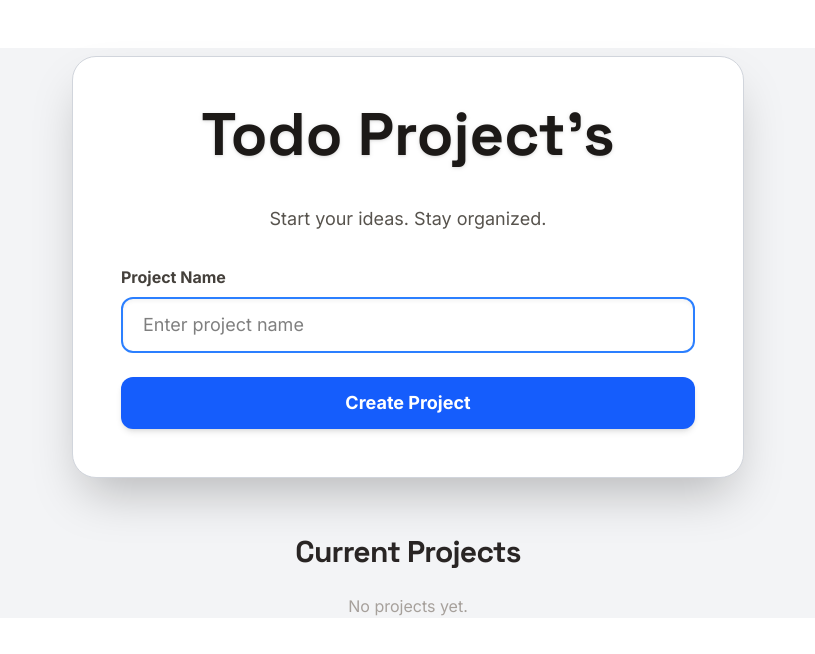
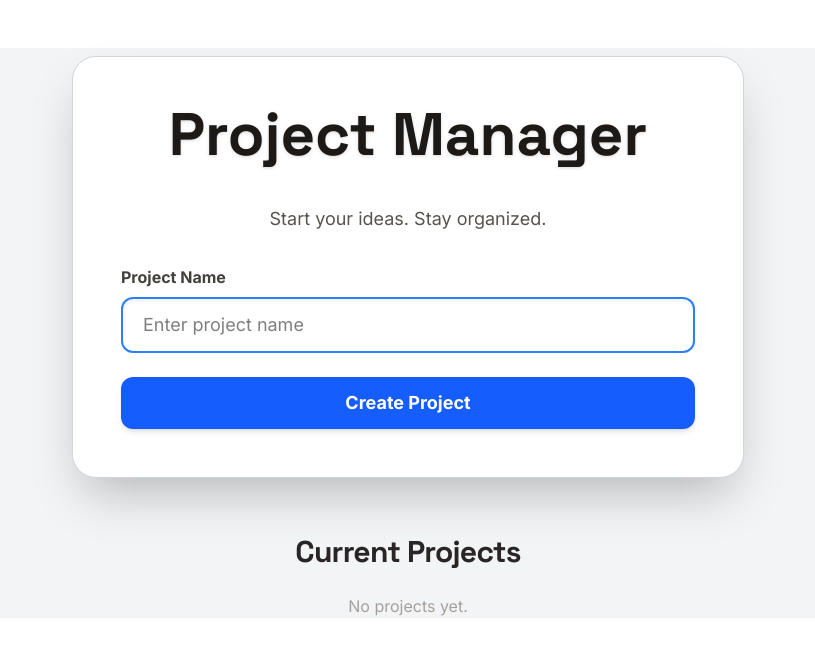
Before and after one commit to SamNewhouse/project-todo, a Next.js app: page / in a window 1280 px wide. Shown: the top 654 px of the page, without its empty margins (232-1047 px from the left). Built offline with nearby package versions, Linux system fonts and the light colour scheme.

Commit message:
Project Manager

```diff
--- a/src/presentation/5-pages/HomePage.tsx
+++ b/src/presentation/5-pages/HomePage.tsx
@@ -15,7 +15,7 @@ const HomePage: NextPage = () => {
       <div className="flex flex-col items-center bg-gray-100 px-4">
         <div className="w-full mt-2 p-8 bg-white rounded-3xl border border-gray-300 shadow-2xl mb-10 md:max-w-2xl md:p-12 md:mb-12">
           <h1 className="mb-6 md:mb-10 text-5xl text-center text-stone-900 font-heading font-extrabold drop-shadow md:text-6xl md:mb-8">
-            Todo Project's
+            Project Manager
           </h1>
           <p className="mb-10 text-xl text-center text-stone-600 font-medium md:text-lg md:mb-8">
             Start your ideas. Stay organized.
```
